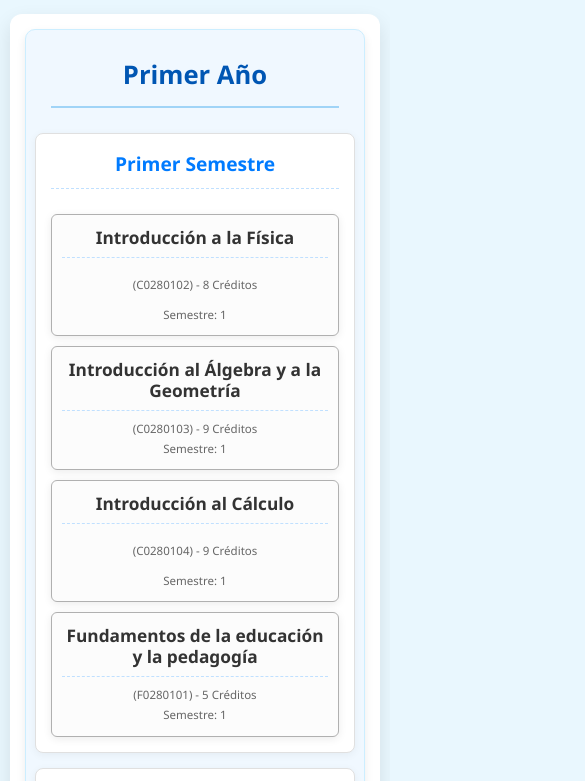
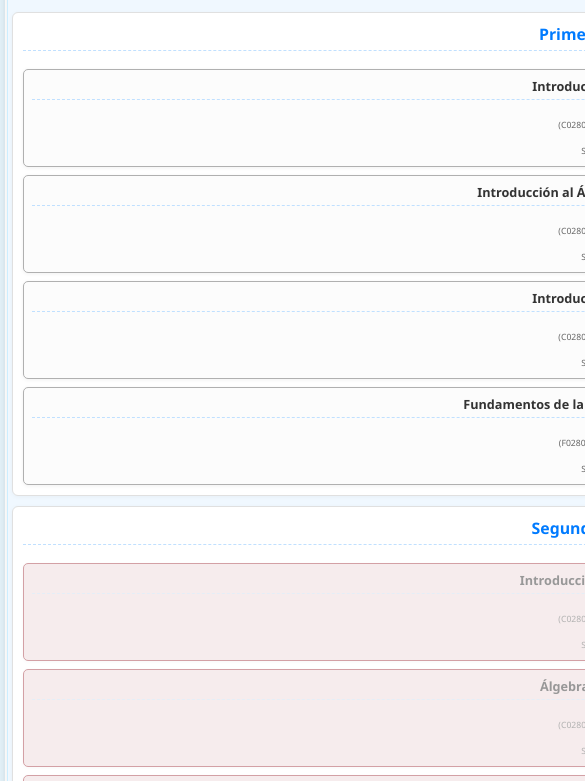
Before and after one commit to mgarridoc-svg/Malla-PEMMF, a plain HTML site: page index.html in a window 390 px wide. Shown: the part 147-928 px from the top of the page, 585 px wide, since content can reach past the window. Drawn offline with Linux system fonts and the light colour scheme.

Commit message:
full view

```diff
--- a/style.css
+++ b/style.css
@@ -3,120 +3,132 @@ body {
     background-color: #e9f7fe; /* Fondo azul muy claro */
     color: #333;
     margin: 0;
-    padding: 20px;
+    padding: 10px; /* Reducimos el padding general del body */
     text-align: center;
-    line-height: 1.6;
+    line-height: 1.4; /* Reducimos el interlineado */
+    font-size: 0.9em; /* Reducimos el tamaño de fuente base */
+    overflow-y: hidden; /* Oculta el scroll vertical si no es necesario */
+    overflow-x: auto; /* Permite scroll horizontal si es necesario para columnas */
+    min-width: 1200px; /* Asegura un ancho mínimo para que las columnas funcionen en monitores pequeños */
 }
 
 h1 {
-    color: #004080; /* Azul oscuro */
-    margin-bottom: 40px;
-    font-size: 2.8em;
+    color: #004080;
+    margin-bottom: 20px; /* Menos margen inferior */
+    font-size: 2.2em; /* Título más pequeño */
     font-weight: 600;
     text-shadow: 1px 1px 2px rgba(0,0,0,0.1);
 }
 
 #malla-curricular {
-    max-width: 1400px; /* Ancho máximo para la malla */
+    /* Eliminamos max-width para que ocupe todo el espacio necesario */
     margin: 0 auto;
     background-color: #ffffff;
-    padding: 30px;
-    border-radius: 12px;
-    box-shadow: 0 8px 20px rgba(0, 0, 0, 0.1);
-    display: flex; /* Añadimos flexbox para organizar los años en columnas */
-    flex-wrap: wrap; /* Permite que los años se envuelvan si no hay espacio */
-    justify-content: center; /* Centra los años */
-    gap: 30px; /* Espacio entre las secciones de año */
+    padding: 15px; /* Reducimos el padding */
+    border-radius: 10px; /* Ligeramente menos redondeado */
+    box-shadow: 0 6px 15px rgba(0, 0, 0, 0.1); /* Sombra más sutil */
+
+    display: flex; /* Mantiene los años en columnas */
+    flex-wrap: nowrap; /* Evita que los años se envuelvan a la siguiente línea */
+    justify-content: center; /* Centra las columnas de años */
+    align-items: flex-start; /* Alinea los años arriba */
+    gap: 15px; /* Reducimos el espacio entre las secciones de año */
+    height: calc(100vh - 100px); /* Intenta que la malla ocupe la altura de la ventana menos el h1 y el padding */
 }
 
 .year-section {
     background-color: #f0f8ff;
     border: 1px solid #cceeff;
-    border-radius: 10px;
-    padding: 25px;
-    box-shadow: 0 4px 10px rgba(0, 0, 0, 0.08);
-    flex: 1; /* Cada año intentará ocupar el mismo espacio */
-    min-width: 300px; /* Ancho mínimo para cada columna de año */
-    max-width: calc(33% - 30px); /* Para 3 columnas por fila en pantallas grandes */
+    border-radius: 8px; /* Ligeramente menos redondeado */
+    padding: 15px; /* Reducimos el padding */
+    box-shadow: 0 3px 8px rgba(0, 0, 0, 0.08);
+
+    flex: 0 0 19%; /* Establecemos un ancho fijo para cada año (ej. 5 años, 19% cada uno para 95% total) */
+    max-width: 19%; /* Asegura que no crezca más allá */
+    min-width: 200px; /* Un ancho mínimo para que no se vea ilegible */
+
     display: flex;
-    flex-direction: column; /* Apila el título del año y los semestres */
-    align-items: center; /* Centra el contenido del año */
+    flex-direction: column;
+    align-items: center;
+    overflow-y: auto; /* Permite scroll solo dentro de la columna del año si los semestres no caben */
+    height: 100%; /* Ocupa el 100% de la altura disponible de #malla-curricular */
 }
 
 .year-section h2 {
     color: #0056b3;
-    font-size: 2.2em;
+    font-size: 1.8em; /* Título del año más pequeño */
     margin-top: 0;
-    margin-bottom: 25px;
-    border-bottom: 2px solid #a0d4f7;
-    padding-bottom: 10px;
-    width: 100%; /* El título del año ocupa todo el ancho de su sección */
+    margin-bottom: 15px; /* Menos margen */
+    border-bottom: 1px solid #a0d4f7; /* Borde más delgado */
+    padding-bottom: 8px; /* Menos padding */
+    width: 100%;
+    flex-shrink: 0; /* Evita que el título se encoja */
 }
 
 .semestre-container {
     background-color: #ffffff;
     border: 1px solid #e0e0e0;
-    border-radius: 8px;
-    padding: 15px; /* Reducimos el padding */
-    margin-bottom: 15px; /* Reducimos el margen inferior */
+    border-radius: 6px; /* Menos redondeado */
+    padding: 10px; /* Reducimos el padding */
+    margin-bottom: 10px; /* Reducimos el margen inferior */
     display: flex;
     flex-wrap: wrap;
     justify-content: center;
-    gap: 10px; /* Reducimos el espacio entre los ramos */
-    box-shadow: 0 2px 8px rgba(0, 0, 0, 0.05);
-    width: 100%; /* Asegura que el semestre ocupe todo el ancho de la columna del año */
+    gap: 8px; /* Espacio aún más pequeño entre los ramos */
+    box-shadow: 0 1px 5px rgba(0, 0, 0, 0.04); /* Sombra muy sutil */
+    width: 100%;
     flex-shrink: 0; /* Evita que los semestres se encojan */
 }
 
 .semestre-container h3 {
     color: #007bff;
-    font-size: 1.4em; /* Reducimos el tamaño de la fuente del semestre */
+    font-size: 1.2em; /* Título del semestre más pequeño */
     width: 100%;
     margin-top: 0;
-    margin-bottom: 15px; /* Reducimos el margen inferior */
+    margin-bottom: 10px; /* Menos margen */
     text-align: center;
     border-bottom: 1px dashed #c0e0ff;
-    padding-bottom: 8px;
+    padding-bottom: 5px; /* Menos padding */
 }
 
 .ramo {
     background-color: #f0f0f0;
     border: 1px solid #ccc;
-    border-radius: 6px; /* Bordes ligeramente menos redondeados */
-    padding: 10px; /* Reducimos el padding del ramo */
-    width: 180px; /* Ancho del ramo, puedes ajustarlo */
-    min-height: 100px; /* Altura mínima del ramo, puedes ajustarla */
+    border-radius: 5px; /* Bordes aún menos redondeados */
+    padding: 8px; /* Reducimos el padding del ramo */
+    width: 160px; /* Ancho del ramo más pequeño */
+    min-height: 80px; /* Altura mínima del ramo más pequeña */
     display: flex;
     flex-direction: column;
     justify-content: space-between;
     align-items: center;
     text-align: center;
     cursor: pointer;
-    transition: all 0.3s ease;
-    box-shadow: 0 2px 8px rgba(0, 0, 0, 0.08); /* Sombra más sutil */
-    font-size: 0.9em; /* Fuente ligeramente más pequeña para el contenido del ramo */
+    transition: all 0.2s ease; /* Transición más rápida */
+    box-shadow: 0 1px 4px rgba(0, 0, 0, 0.06); /* Sombra muy sutil */
+    font-size: 0.8em; /* Fuente aún más pequeña para el contenido del ramo */
 }
 
 .ramo:hover {
-    transform: translateY(-3px) scale(1.01); /* Efecto de elevación más sutil */
-    box-shadow: 0 4px 10px rgba(0, 0, 0, 0.12);
+    transform: translateY(-2px) scale(1.01); /* Efecto de elevación muy sutil */
+    box-shadow: 0 3px 8px rgba(0, 0, 0, 0.1);
 }
 
 .ramo h3 {
-    margin: 3px 0 8px;
-    font-size: 1.1em; /* Ajuste el tamaño del título del ramo */
+    margin: 2px 0 6px;
+    font-size: 1em; /* Ajuste el tamaño del título del ramo */
     font-weight: 700;
     color: #333;
-    line-height: 1.2;
+    line-height: 1.1;
 }
 
 .ramo p {
     margin: 1px 0;
-    font-size: 0.8em; /* Ajuste el tamaño del párrafo del ramo */
+    font-size: 0.75em; /* Ajuste el tamaño del párrafo del ramo */
     color: #666;
 }
 
-/* Clases para los estados de los ramos (colores más vivos) */
+/* Clases para los estados de los ramos */
 .estado-pendiente {
     background-color: #fcfcfc;
     border-color: #b0b0b0;
@@ -142,58 +154,51 @@ h1 {
     border-color: #dc3545;
     color: #721c24;
     cursor: not-allowed;
-    opacity: 0.6; /* Un poco más opaco */
-    filter: grayscale(30%); /* Más gris */
+    opacity: 0.5; /* Más opaco aún */
+    filter: grayscale(40%); /* Más gris */
 }
 
-/* Estilos para responsividad */
+/* Estilos para responsividad (mantener si la pantalla es más pequeña que el mínimo) */
 @media (max-width: 1200px) {
+    /* En pantallas más pequeñas, los años pueden ocupar más ancho o ir a una sola columna */
+    #malla-curricular {
+        flex-wrap: wrap; /* Permitimos que los años se envuelvan si la pantalla no es suficientemente ancha */
+        height: auto; /* La altura se ajusta automáticamente */
+        min-width: unset;
+    }
     .year-section {
-        max-width: calc(50% - 30px); /* Dos columnas en pantallas medianas-grandes */
+        flex: 0 0 calc(50% - 15px); /* 2 columnas */
+        max-width: calc(50% - 15px);
+        margin-bottom: 15px; /* Espacio entre años si se envuelven */
+        height: auto; /* La altura del año se ajusta al contenido */
+    }
+    .ramo {
+        width: calc(50% - 8px); /* 2 ramos por fila en semestres */
     }
 }
 
 @media (max-width: 768px) {
-    #malla-curricular {
-        flex-direction: column; /* Apila los años en una sola columna */
-        align-items: center; /* Centra la columna de años */
-    }
     .year-section {
-        max-width: 100%; /* Cada año ocupa todo el ancho disponible */
-        min-width: unset; /* Quita el min-width para flexibilidad */
-        margin-bottom: 25px; /* Ajusta margen entre años */
+        flex: 0 0 calc(100% - 15px); /* 1 columna de año */
+        max-width: calc(100% - 15px);
+        min-width: unset;
     }
     .ramo {
-        width: calc(50% - 10px); /* Dos ramos por fila en semestres */
-    }
-    h1 {
-        font-size: 2.2em;
-    }
-    .year-section h2 {
-        font-size: 2em;
-    }
-    .semestre-container h3 {
-        font-size: 1.3em;
-    }
-}
-
-@media (max-width: 480px) {
-    .ramo {
-        width: calc(100% - 10px); /* Un ramo por fila en pantallas pequeñas */
+        width: calc(100% - 8px); /* 1 ramo por fila en semestres */
     }
     h1 {
         font-size: 1.8em;
     }
     .year-section h2 {
-        font-size: 1.6em;
+        font-size: 1.5em;
     }
     .semestre-container h3 {
-        font-size: 1.2em;
+        font-size: 1.1em;
     }
     body {
+        padding: 5px;
+    }
+    #malla-curricular {
         padding: 10px;
     }
-    #malla-curricular {
-        padding: 15px;
-    }
 }
```
